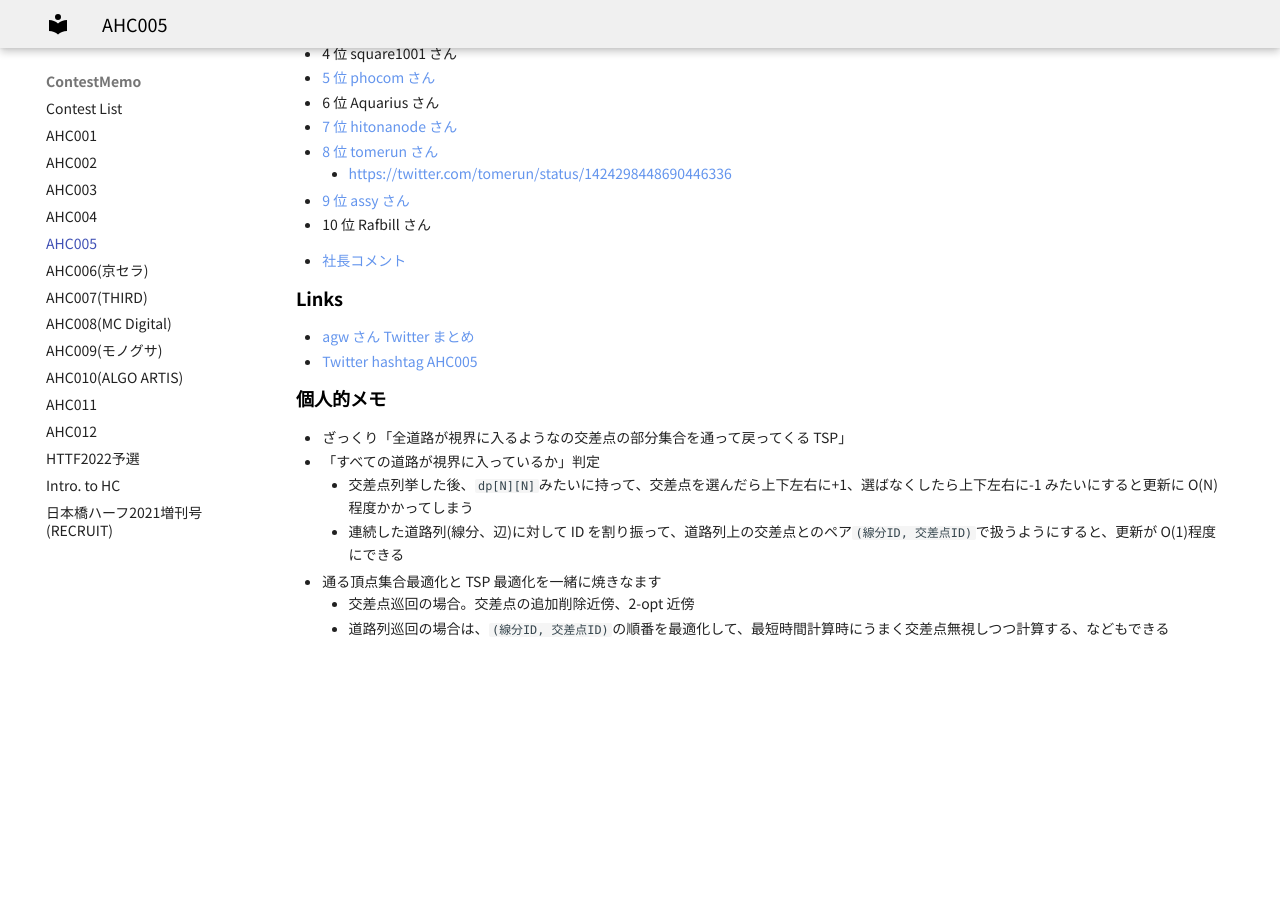
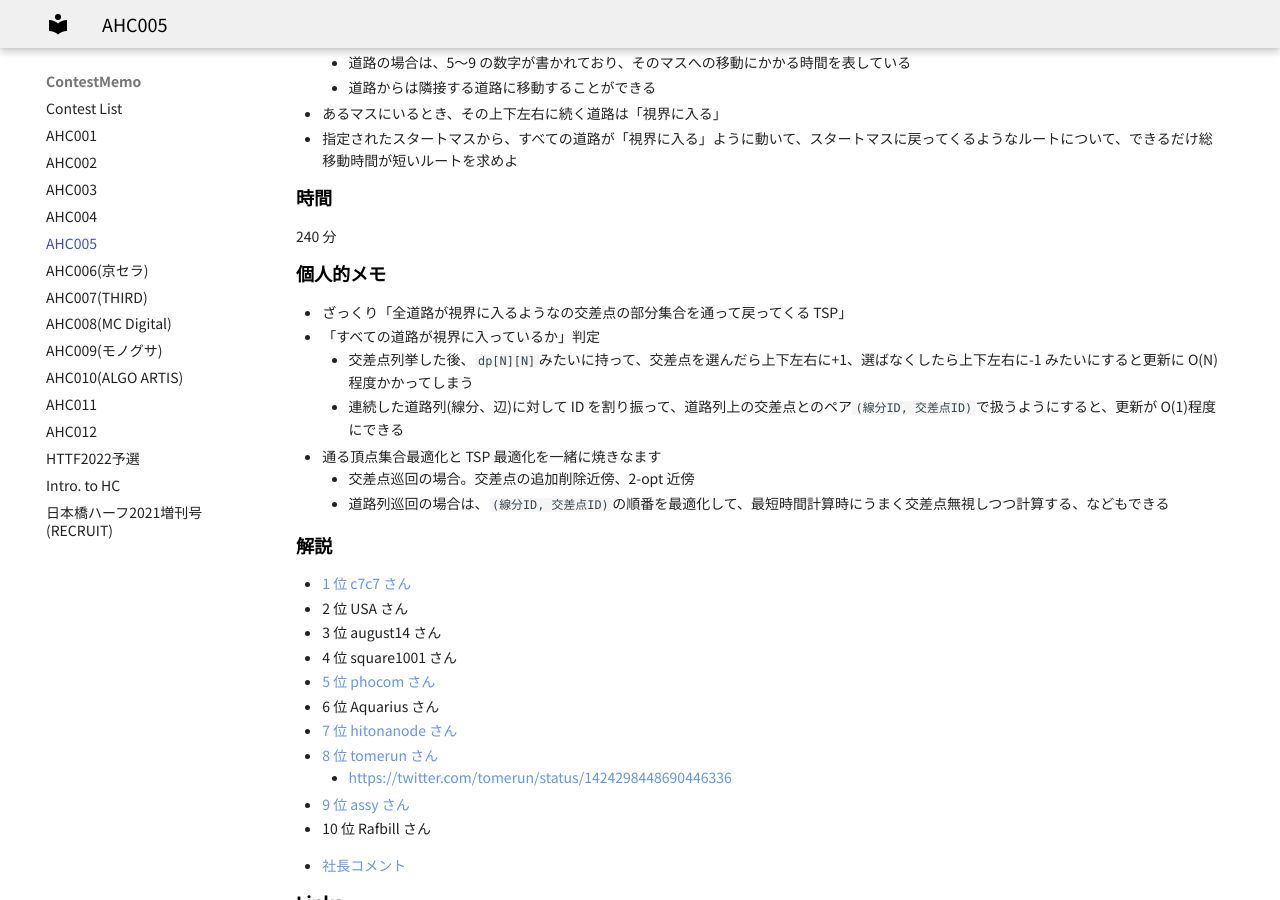
Before and after one commit to jetbead/AtCoderHeuristicContestMemo, an MkDocs documentation site: the page built from docs/ContestMemo/ahc005.md, in a window 1280 px wide and 900 px high, scrolled down 597 px. Built offline with MkDocs 1.6.1 and Material for MkDocs 9.7.7, drawn with Linux system fonts in a browser that asks for light colours; some web fonts are replaced; before the commit the page ends 1265 px from its top, so only the background shows below that; some of the changed lines change nothing that is shown.

Commit message:
Update ahc005.md

```diff
--- a/docs/ContestMemo/ahc005.md
+++ b/docs/ContestMemo/ahc005.md
@@ -6,6 +6,8 @@
 
 - https://atcoder.jp/contests/ahc005
 - https://atcoder.jp/contests/stage0-2021 (「STAGE:0 競技プログラミング高校生大会 powered by AtCoder」とパラレル)
+
+<img src="../imgs/ahc005.png" width=300>
 
 ## 問題概要
 
@@ -18,6 +20,16 @@
 ## 時間
 
 240 分
+
+## 個人的メモ
+
+- ざっくり「全道路が視界に入るようなの交差点の部分集合を通って戻ってくる TSP」
+- 「すべての道路が視界に入っているか」判定
+  - 交差点列挙した後、`dp[N][N]`みたいに持って、交差点を選んだら上下左右に+1、選ばなくしたら上下左右に-1 みたいにすると更新に O(N)程度かかってしまう
+  - 連続した道路列(線分、辺)に対して ID を割り振って、道路列上の交差点とのペア`(線分ID, 交差点ID)`で扱うようにすると、更新が O(1)程度にできる
+- 通る頂点集合最適化と TSP 最適化を一緒に焼きなます
+  - 交差点巡回の場合。交差点の追加削除近傍、2-opt 近傍
+  - 道路列巡回の場合は、`(線分ID, 交差点ID)`の順番を最適化して、最短時間計算時にうまく交差点無視しつつ計算する、などもできる
 
 ## 解説
 
@@ -39,13 +51,3 @@
 
 - [agw さん Twitter まとめ](https://togetter.com/li/1756054)
 - [Twitter hashtag AHC005](https://twitter.com/hashtag/AHC005)
-
-## 個人的メモ
-
-- ざっくり「全道路が視界に入るようなの交差点の部分集合を通って戻ってくる TSP」
-- 「すべての道路が視界に入っているか」判定
-  - 交差点列挙した後、`dp[N][N]`みたいに持って、交差点を選んだら上下左右に+1、選ばなくしたら上下左右に-1 みたいにすると更新に O(N)程度かかってしまう
-  - 連続した道路列(線分、辺)に対して ID を割り振って、道路列上の交差点とのペア`(線分ID, 交差点ID)`で扱うようにすると、更新が O(1)程度にできる
-- 通る頂点集合最適化と TSP 最適化を一緒に焼きなます
-  - 交差点巡回の場合。交差点の追加削除近傍、2-opt 近傍
-  - 道路列巡回の場合は、`(線分ID, 交差点ID)`の順番を最適化して、最短時間計算時にうまく交差点無視しつつ計算する、などもできる
```
